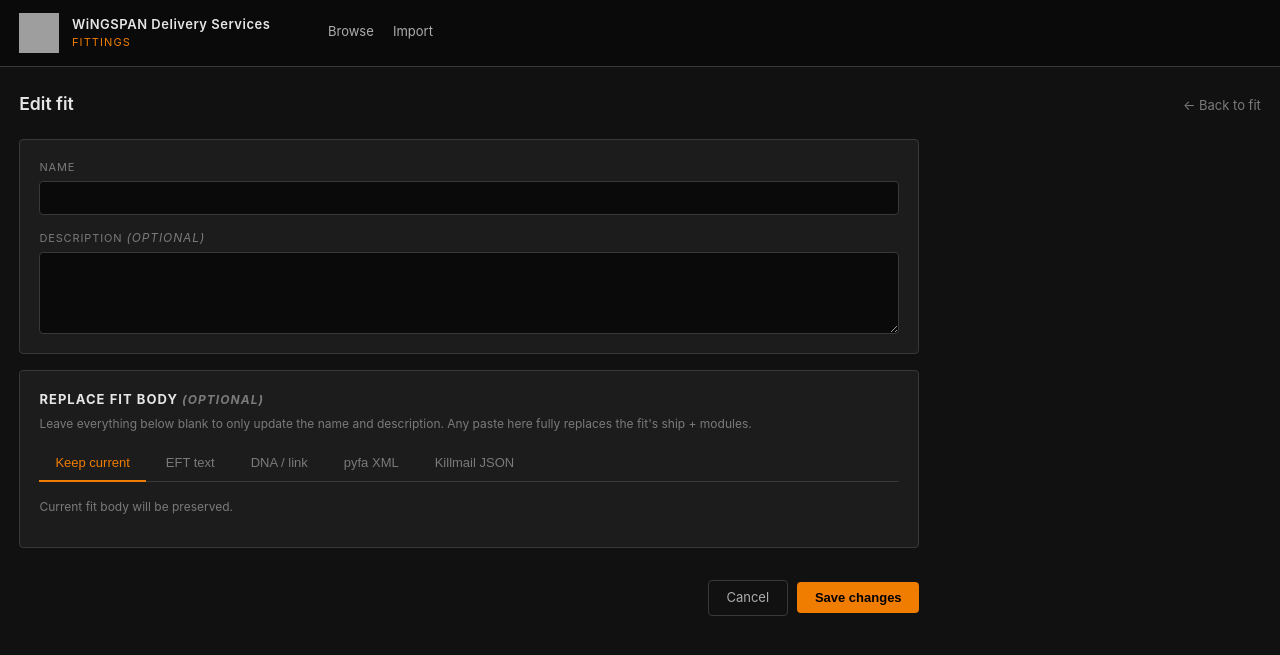
After one commit to zeratulsheppard/wds-fittings, a FastAPI app: template app/templates/edit.html in a window 1280 px wide. The commit adds this page. Shown: the top 655 px of the page. Run offline with FastAPI, Linux system fonts and the light colour scheme; the template is opened without the code that fills it, so the values that code supplies are empty; parts of the project's set-up code (start-up, migrations or seed data) failed here and were passed over; grey boxes are pictures that could not be loaded.

Commit message:
Edit fit: name, description, and optional body replacement
- New GET/POST /fit/{id}/edit (owner or Director).
- edit.html: name + description always, plus tabbed "Replace fit body"
  that reuses the four import parsers (EFT/DNA/pyfa XML/killmail).
  Default tab is "Keep current" so plain rename/description saves work
  without accidentally clearing modules.
- On body replacement the ship_type + ship_group are re-derived from
  SDE so browse filters and the header subtitle stay accurate.
- Rename-only path also refreshes the name/description embedded in the
  stored fit_json so the fit view header matches the DB.
- Fit view: new Edit button next to Delete, and a description block
  under the header when populated.

Co-Authored-By: Claude Opus 4.7 <noreply@anthropic.com>

```diff
--- a/app/static/style.css
+++ b/app/static/style.css
@@ -542,6 +542,67 @@ code {
   margin-left: 3px;
 }
 
+/* --- Fit description block --- */
+.fit-description {
+  background: var(--surface);
+  border-left: 2px solid var(--orange);
+  padding: .7rem 1rem;
+  margin: -.4rem 0 1rem;
+  color: var(--text);
+  font-size: 13px;
+  line-height: 1.5;
+  white-space: pre-wrap;
+  word-wrap: break-word;
+}
+
+/* --- Edit page --- */
+.edit-form {
+  display: flex;
+  flex-direction: column;
+  gap: 1rem;
+  max-width: 900px;
+}
+.edit-basics { display: flex; flex-direction: column; gap: .9rem; }
+.edit-label { display: flex; flex-direction: column; gap: .3rem; }
+.edit-label span {
+  color: var(--text-dim);
+  font-size: 11px;
+  text-transform: uppercase;
+  letter-spacing: .08em;
+}
+.edit-label input[type=text],
+.edit-label textarea {
+  background: #0a0a0a;
+  border: 1px solid var(--border);
+  color: var(--text-bright);
+  padding: .5rem .7rem;
+  border-radius: var(--radius);
+  font-size: 13px;
+  font-family: inherit;
+  width: 100%;
+}
+.edit-label input:focus,
+.edit-label textarea:focus { outline: none; border-color: var(--orange); }
+.edit-label textarea { resize: vertical; min-height: 72px; }
+
+.edit-body-head { margin-bottom: .8rem; }
+.edit-body-head h3 {
+  margin: 0 0 .3rem;
+  color: var(--text-bright);
+  font-size: 13px;
+  text-transform: uppercase;
+  letter-spacing: .08em;
+}
+.edit-body-head p { margin: 0; font-size: 12px; }
+
+.edit-actions {
+  display: flex;
+  gap: .6rem;
+  justify-content: flex-end;
+  align-items: center;
+}
+.edit-actions .btn-secondary { padding: .45rem 1.1rem; font-size: 13px; }
+
 /* --- Sidebar --- */
 .fit-side { display: flex; flex-direction: column; gap: 1rem; }
 .side-block {
--- /dev/null
+++ b/app/templates/edit.html
@@ -0,0 +1,97 @@
+{% extends "base.html" %}
+{% block title %}Edit {{ row.name }} — WDS Fittings{% endblock %}
+{% block content %}
+<div class="page-head">
+  <div>
+    <h1 class="page-title">Edit fit</h1>
+    <div class="fit-subtitle">
+      {{ row.ship_type_name }}
+      {% if row.ship_group_name %}<span class="muted">· {{ row.ship_group_name }}</span>{% endif %}
+    </div>
+  </div>
+  <a href="/fit/{{ row.id }}" class="back-link">← Back to fit</a>
+</div>
+
+{% if error %}<div class="error-banner">{{ error }}</div>{% endif %}
+
+<form method="POST" action="/fit/{{ row.id }}/edit" enctype="multipart/form-data" class="edit-form">
+  <div class="card edit-basics">
+    <label class="edit-label">
+      <span>Name</span>
+      <input type="text" name="name" value="{{ row.name }}" maxlength="120" required>
+    </label>
+    <label class="edit-label">
+      <span>Description <em class="muted">(optional)</em></span>
+      <textarea name="description" rows="4" maxlength="2000">{{ row.description }}</textarea>
+    </label>
+  </div>
+
+  <div class="card edit-body">
+    <div class="edit-body-head">
+      <h3>Replace fit body <em class="muted">(optional)</em></h3>
+      <p class="muted">Leave everything below blank to only update the name and description. Any paste here fully replaces the fit's ship + modules.</p>
+    </div>
+
+    <div class="import-tabs" id="tabs">
+      <button type="button" class="tab active" data-tab="skip">Keep current</button>
+      <button type="button" class="tab" data-tab="eft">EFT text</button>
+      <button type="button" class="tab" data-tab="dna">DNA / link</button>
+      <button type="button" class="tab" data-tab="xml">pyfa XML</button>
+      <button type="button" class="tab" data-tab="killmail">Killmail JSON</button>
+    </div>
+
+    <div class="import-panel" data-panel="skip">
+      <p class="muted">Current fit body will be preserved.</p>
+      <input type="hidden" name="fmt" value="" id="fmt-value">
+    </div>
+
+    <div class="import-panel hidden" data-panel="eft">
+      <textarea name="text-eft" rows="14" placeholder="[Raven, ...]"></textarea>
+    </div>
+    <div class="import-panel hidden" data-panel="dna">
+      <textarea name="text-dna" rows="6" placeholder="638:2048;1:..."></textarea>
+    </div>
+    <div class="import-panel hidden" data-panel="xml">
+      <input type="file" name="file" accept=".xml">
+    </div>
+    <div class="import-panel hidden" data-panel="killmail">
+      <textarea name="text-killmail" rows="12" placeholder='{"killmail_id":..., "victim":{"ship_type_id":..., "items":[...]}}'></textarea>
+    </div>
+
+    <input type="hidden" name="text" id="text-value">
+  </div>
+
+  <div class="form-actions edit-actions">
+    <a href="/fit/{{ row.id }}" class="btn-secondary">Cancel</a>
+    <button type="submit" class="btn-primary">Save changes</button>
+  </div>
+</form>
+
+<script>
+  const tabs = document.querySelectorAll('#tabs .tab');
+  const panels = document.querySelectorAll('.import-panel');
+  const fmtField = document.getElementById('fmt-value');
+  const textField = document.getElementById('text-value');
+
+  function pickActive() {
+    const active = document.querySelector('#tabs .tab.active').dataset.tab;
+    if (active === 'skip') {
+      fmtField.value = '';
+      textField.value = '';
+    } else {
+      fmtField.value = active;
+      const ta = document.querySelector(`.import-panel[data-panel="${active}"] textarea`);
+      textField.value = ta ? ta.value : '';
+    }
+  }
+
+  tabs.forEach(t => t.addEventListener('click', () => {
+    tabs.forEach(x => x.classList.remove('active'));
+    t.classList.add('active');
+    panels.forEach(p => p.classList.toggle('hidden', p.dataset.panel !== t.dataset.tab));
+    pickActive();
+  }));
+
+  document.querySelector('form.edit-form').addEventListener('submit', pickActive);
+</script>
+{% endblock %}
--- a/app/templates/fit.html
+++ b/app/templates/fit.html
@@ -59,6 +59,7 @@
   <div class="actions">
     <a href="/" class="back-link">← Library</a>
     {% if can_edit %}
+    <a href="/fit/{{ row.id }}/edit" class="btn-secondary">Edit</a>
     <form method="POST" action="/fit/{{ row.id }}/delete"
           onsubmit="return confirm('Delete this fit?')" style="display:inline">
       <button type="submit" class="btn-danger">Delete</button>
@@ -66,6 +67,10 @@
     {% endif %}
   </div>
 </div>
+
+{% if fit.description %}
+<div class="fit-description">{{ fit.description }}</div>
+{% endif %}
 
 <div class="tag-editor" data-fit-id="{{ row.id }}" data-can-edit="{{ '1' if can_edit else '0' }}">
   <div class="tag-list" id="tag-list">
```
Also changed, not shown: app/routes/pages.py (+117 -0 lines).
